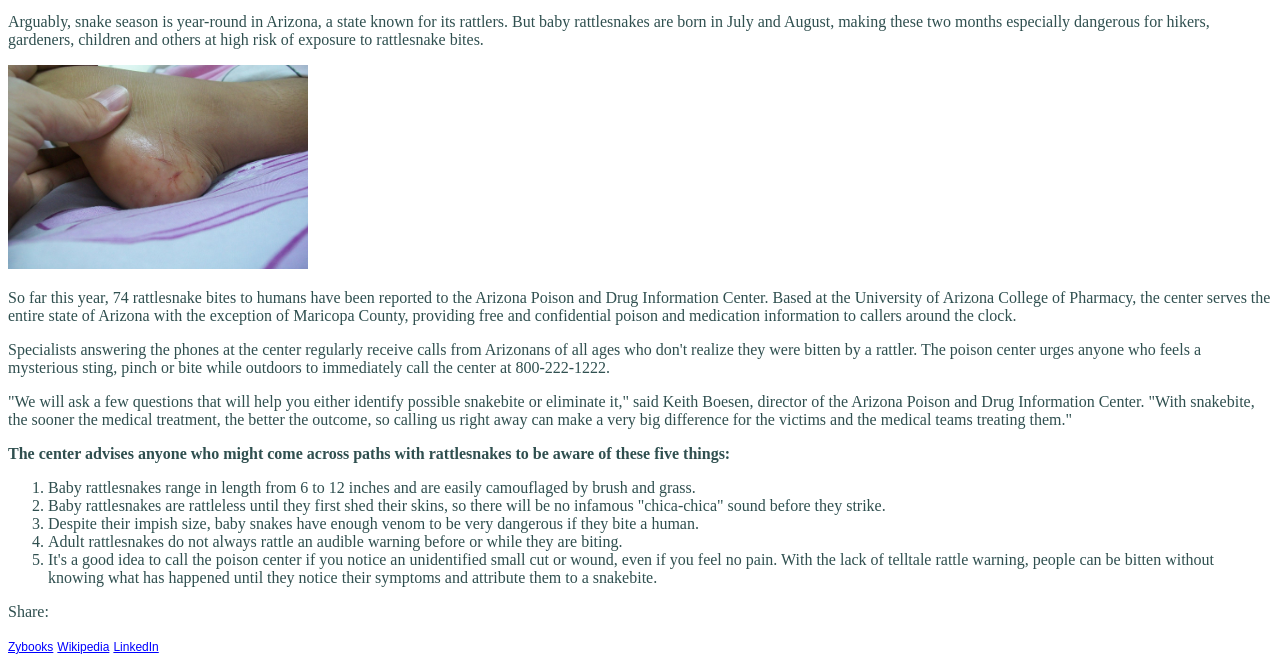
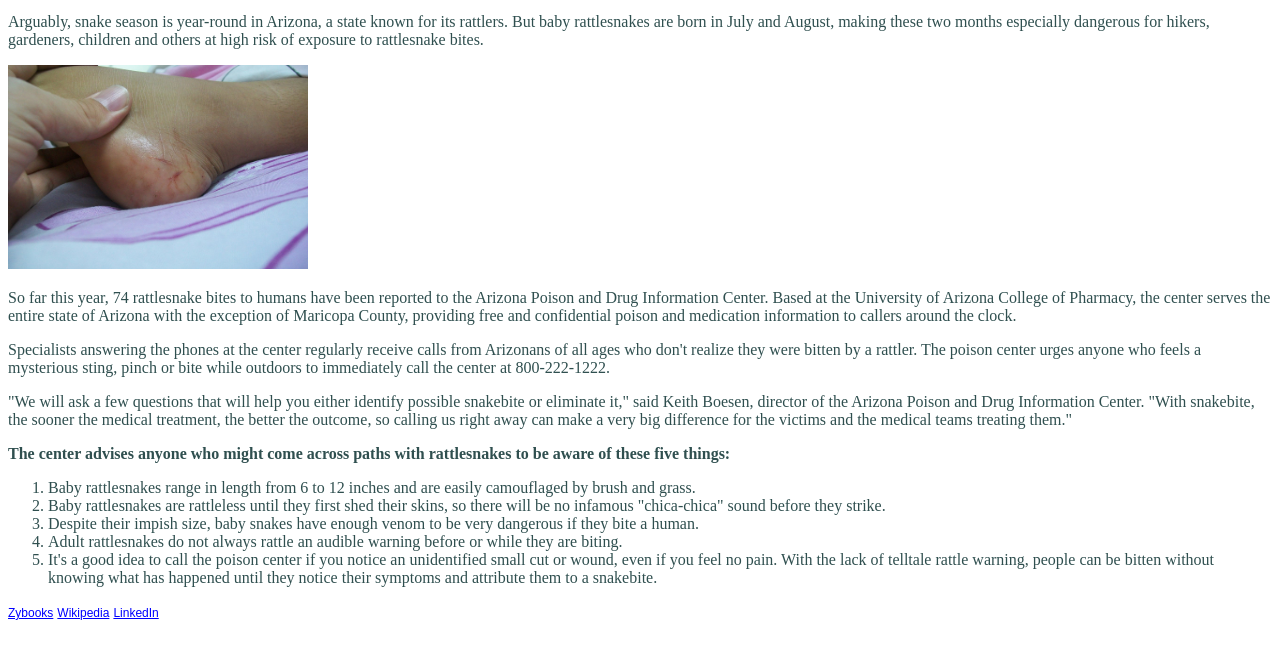
Before and after one commit to mads-88/05.03-Lab, a website: page index.html in a window 1280 px wide. Shown: the part 299-970 px from the top of the page. After the commit the page ends 936 px from the top, so only its background shows below. Drawn offline with Linux system fonts and the light colour scheme; files that its build step writes are made by us from their sources; files whose address does not match are found by name.

Commit message:
lab complete

```diff
--- a/index.html
+++ b/index.html
@@ -33,7 +33,7 @@
   <!--footer links-->
   <footer>
     <p>
-      <p>Share: </p><a href="https://www.zybooks.com/">Zybooks</a>
+      <a href="https://www.zybooks.com/">Zybooks</a>
       <a href="https://www.wikipedia.org/">Wikipedia</a>
       <a href="https://www.linkedin.com/">LinkedIn</a>
     </p>
```
